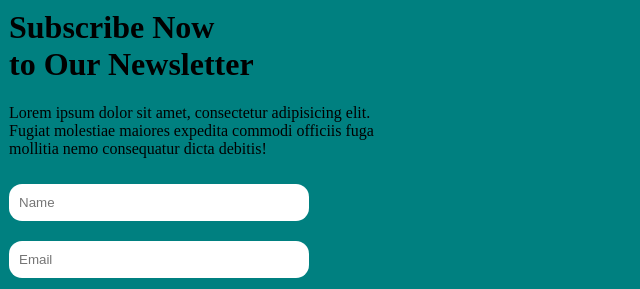
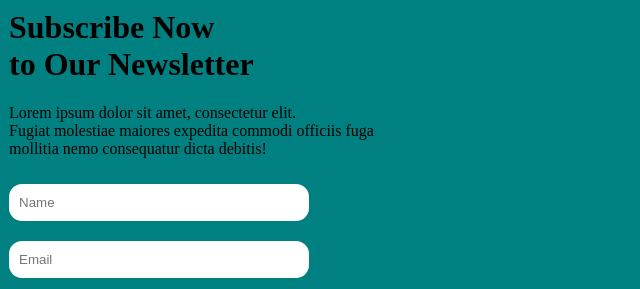
Before and after one commit to Johnfavour/html-checkpoint, a plain HTML site: page CSS-CHECKPOINT/index.html in a window 1280 px wide. Shown: the part 189-478 px from the top of the page, 31-671 px from the left. Drawn offline with Linux system fonts and the light colour scheme.

Commit message:
CSS Project

```diff
--- a/CSS-CHECKPOINT/index.html
+++ b/CSS-CHECKPOINT/index.html
@@ -25,7 +25,7 @@
     </div>
     <div class="container1">
         <h1>Subscribe Now <br>to Our Newsletter</h1>
-        <p> Lorem ipsum dolor sit amet, consectetur adipisicing elit.<br>
+        <p> Lorem ipsum dolor sit amet, consectetur elit.<br>
             Fugiat molestiae maiores expedita commodi officiis fuga<br>
             mollitia nemo consequatur dicta debitis!</p>
         <div class="forms">
```
